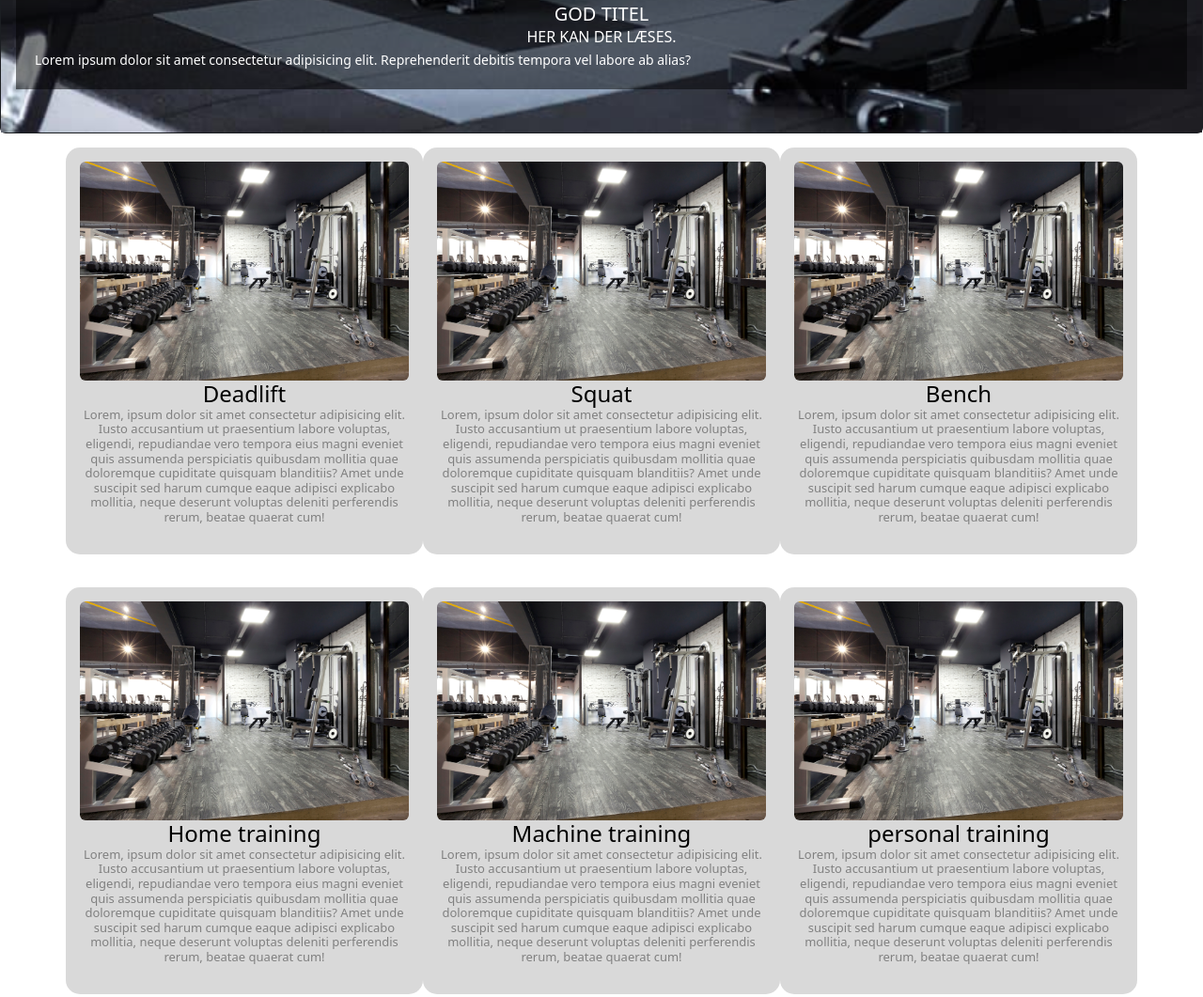
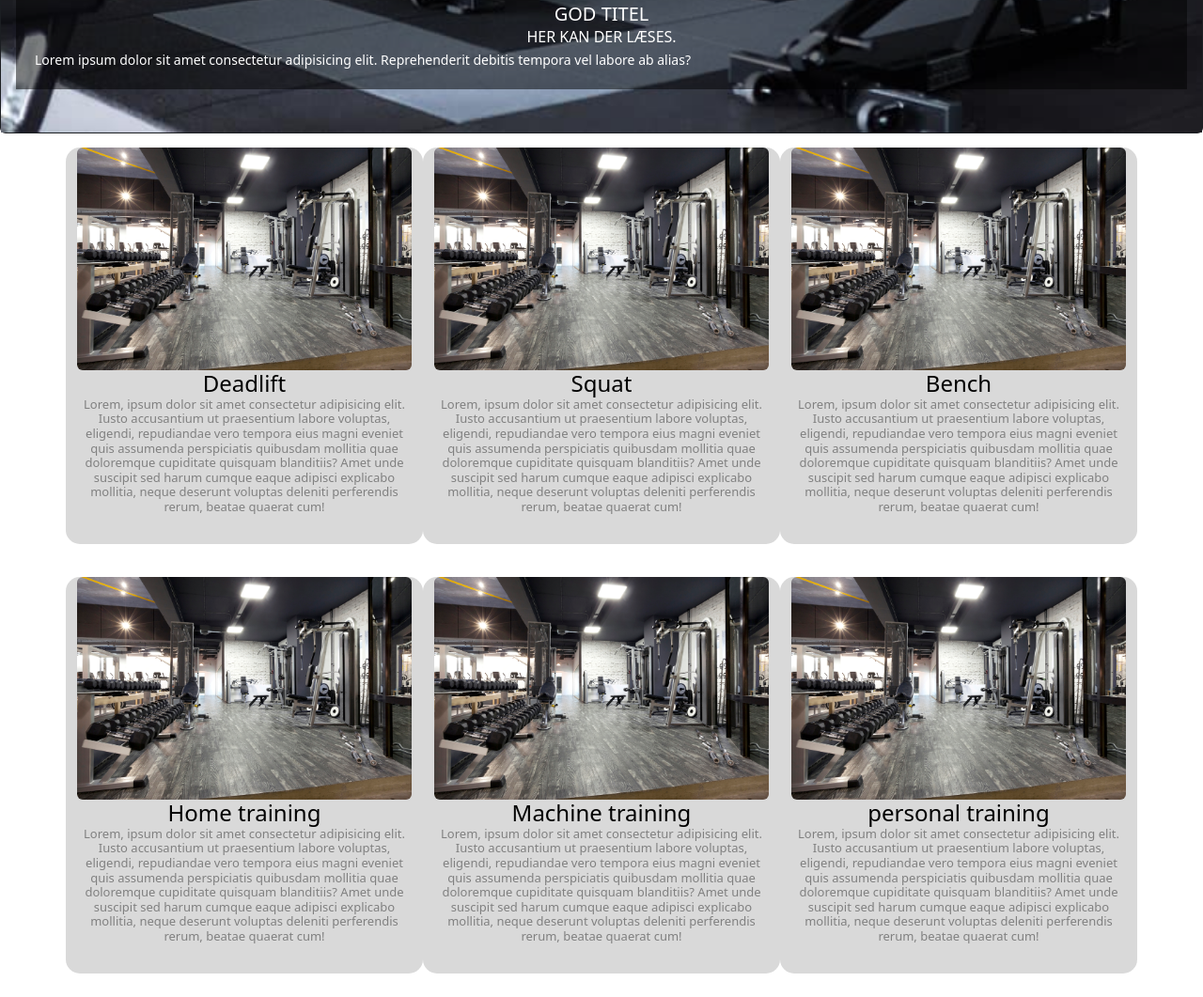
Before and after one commit to toefler/Eksamen, a plain HTML site: page draft.html in a window 1280 px wide. Shown: the part 705-1766 px from the top of the page at 94% size. Drawn offline with nearby package versions, Linux system fonts and the light colour scheme.

Commit message:
Update draft.css

```diff
--- a/draft.css
+++ b/draft.css
@@ -1,3 +1,8 @@
+*{
+    margin: 0;
+    padding: 0;
+}
+
 .deadliftnavbar{
     display: flex;
     justify-content: end;
@@ -44,7 +49,7 @@
 .rounded-container {
     background-color: rgba(128, 128, 128, 0.3);
     border-radius: 15px;
-    padding: 15px;
+    padding-bottom: 15px;
     margin-bottom: 20px;
     margin-top: 15px;
 }
```
